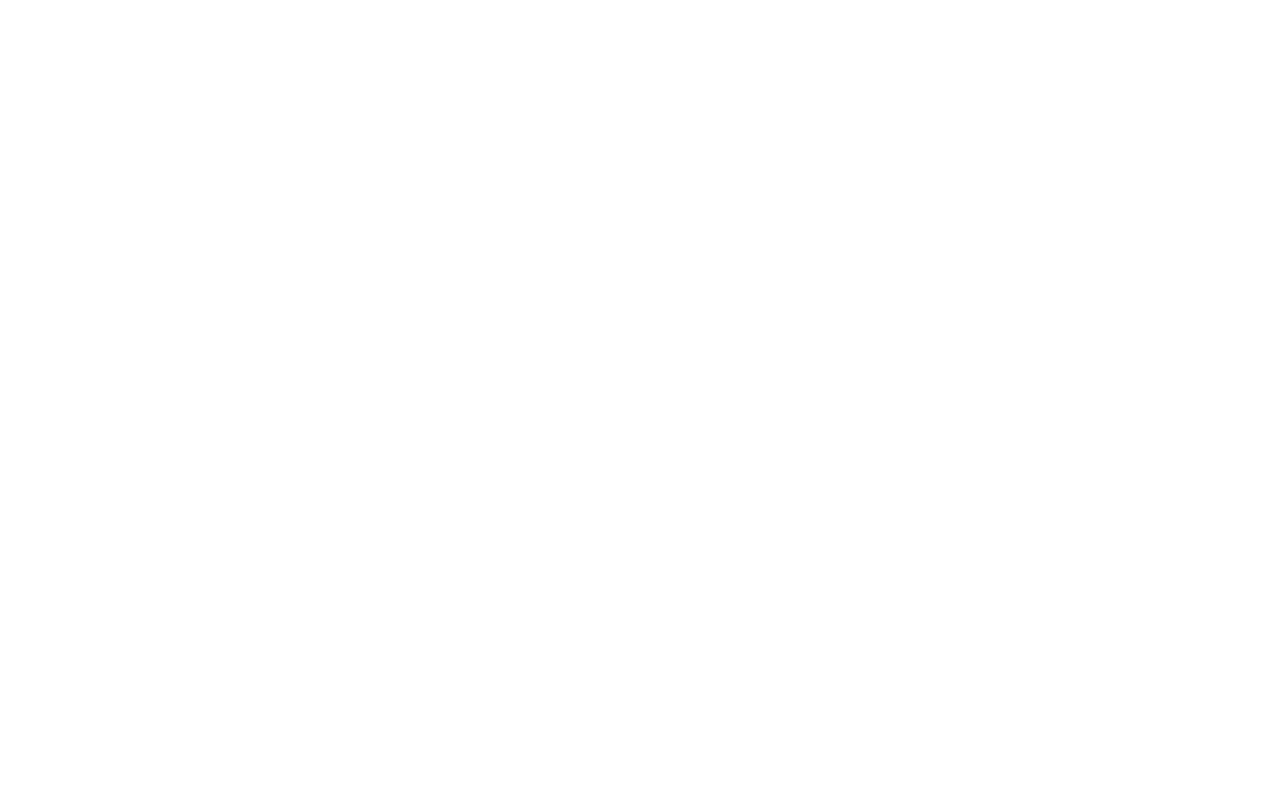
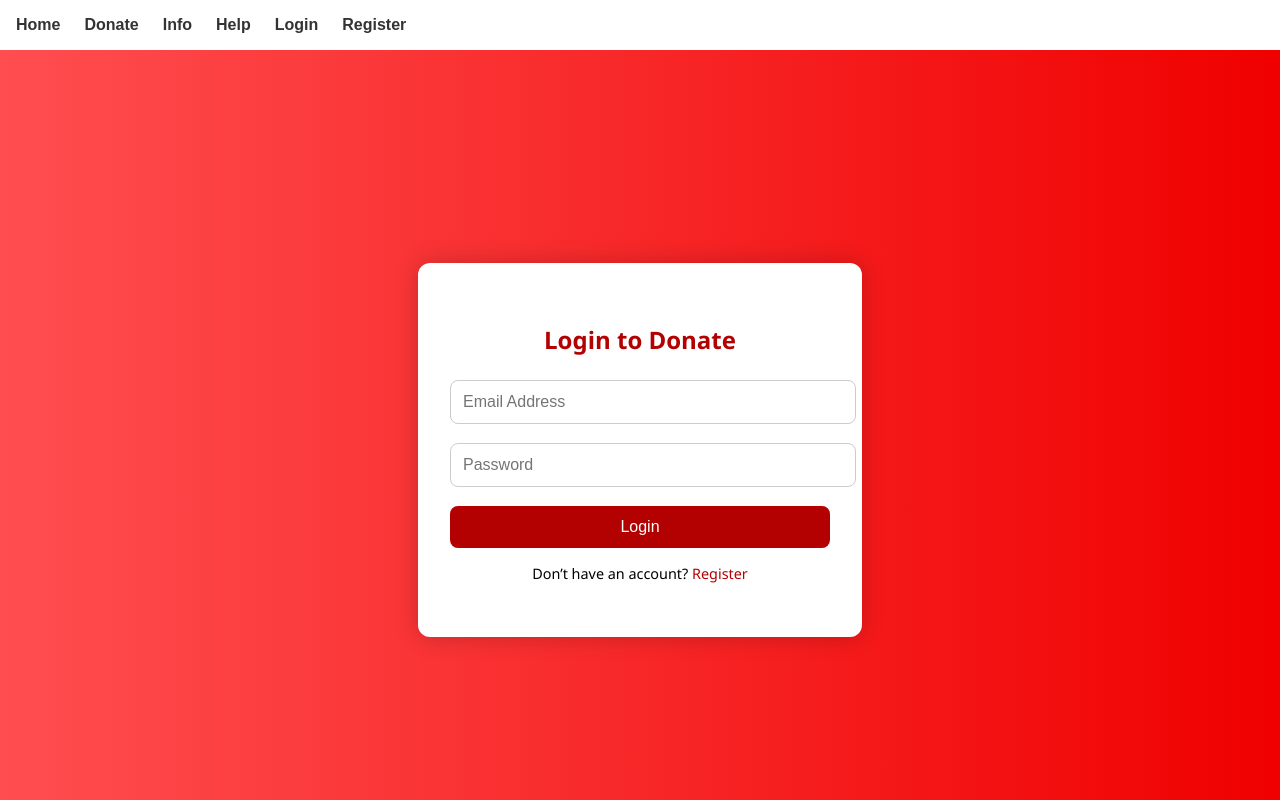
Before and after one commit to vizaymeena/rakthsetu, a React (Vite) app: page /Login in a window 1280 px wide. Before the commit this address had no page. Shown: the top 800 px of the page. Built offline with nearby package versions, Linux system fonts and the light colour scheme.

Commit message:
pushing login struct.

```diff
--- a/src/App.jsx
+++ b/src/App.jsx
@@ -33,20 +33,21 @@
 
 
 
-import './App.css';
-import Layout from './Components/Layout';
-import Register from './Components/Registration';
-import { Route, Routes, useLocation } from 'react-router-dom';
-import { AnimatePresence } from 'framer-motion';
+import './App.css'
+import Layout from './Components/Layout'
+import Register from './Components/Registration'
+import { Route, Routes, useLocation } from 'react-router-dom'
+import { AnimatePresence } from 'framer-motion'
+import Login from './Components/Login'
 
 function AnimatedRoutes() {
   const location = useLocation();
-
   return (
     <AnimatePresence mode="wait">
       <Routes location={location} key={location.pathname}>
         <Route path="/" element={<Layout />}>
           <Route path="Register" element={<Register />} />
+          <Route path="Login" element={<Login />} />
         </Route>
       </Routes>
     </AnimatePresence>
@@ -58,5 +59,5 @@
     <>
       <AnimatedRoutes />
     </>
-  );
+  )
 }
--- a/src/Components/Layout.jsx
+++ b/src/Components/Layout.jsx
@@ -17,7 +17,10 @@
           <Link to="/Donate">Donate</Link>
           <Link to="/Info">Info</Link>
           <Link to="/Help">Help</Link>
+           <Link to="/Login">Login</Link>
           <Link to="/Register">Register</Link>
+
+
         </nav>
       </header>
 
--- /dev/null
+++ b/src/Components/Login.jsx
@@ -0,0 +1,41 @@
+import React, { useState } from "react"
+import "../assets/styles/login.css"
+
+const Login = () => {
+  const [email, setEmail] = useState("")
+  const [password, setPassword] = useState("")
+
+  const handleSubmit = (e) => {
+    e.preventDefault()
+    console.log("Email:", email, "Password:", password)
+    // Add your login logic here
+  }
+
+  return (
+    <div className="login-container">
+      <form className="login-form" onSubmit={handleSubmit}>
+        <h2>Login to Donate</h2>
+        <input
+          type="email"
+          placeholder="Email Address"
+          value={email}
+          onChange={(e) => setEmail(e.target.value)}
+          required
+        />
+        <input
+          type="password"
+          placeholder="Password"
+          value={password}
+          onChange={(e) => setPassword(e.target.value)}
+          required
+        />
+        <button type="submit">Login</button>
+        <p className="signup-link">
+          Don’t have an account? <a href="/register">Register</a>
+        </p>
+      </form>
+    </div>
+  )
+}
+
+export default Login
--- /dev/null
+++ b/src/assets/styles/login.css
@@ -0,0 +1,63 @@
+/* Red gradient blood theme */
+.login-container {
+  height: 100vh;
+  display: flex;
+  justify-content: center;
+  align-items: center;
+  background: linear-gradient(to right, #ff4e50, #f00000);
+  font-family: 'Segoe UI', Tahoma, Geneva, Verdana, sans-serif;
+}
+
+.login-form {
+  background: white;
+  padding: 2.5rem 2rem;
+  border-radius: 12px;
+  box-shadow: 0 0 25px rgba(0, 0, 0, 0.2);
+  width: 100%;
+  max-width: 380px;
+  text-align: center;
+}
+
+.login-form h2 {
+  margin-bottom: 1.5rem;
+  color: #b30000;
+}
+
+.login-form input {
+  width: 100%;
+  padding: 12px;
+  margin-bottom: 1.2rem;
+  border: 1px solid #ccc;
+  border-radius: 8px;
+  font-size: 1rem;
+}
+
+.login-form button {
+  width: 100%;
+  padding: 12px;
+  background-color: #b30000;
+  color: white;
+  font-size: 1rem;
+  border: none;
+  border-radius: 8px;
+  cursor: pointer;
+  transition: background 0.3s ease;
+}
+
+.login-form button:hover {
+  background-color: #cc0000;
+}
+
+.signup-link {
+  margin-top: 1rem;
+  font-size: 0.9rem;
+}
+
+.signup-link a {
+  color: #b30000;
+  text-decoration: none;
+}
+
+.signup-link a:hover {
+  text-decoration: underline;
+}
```
